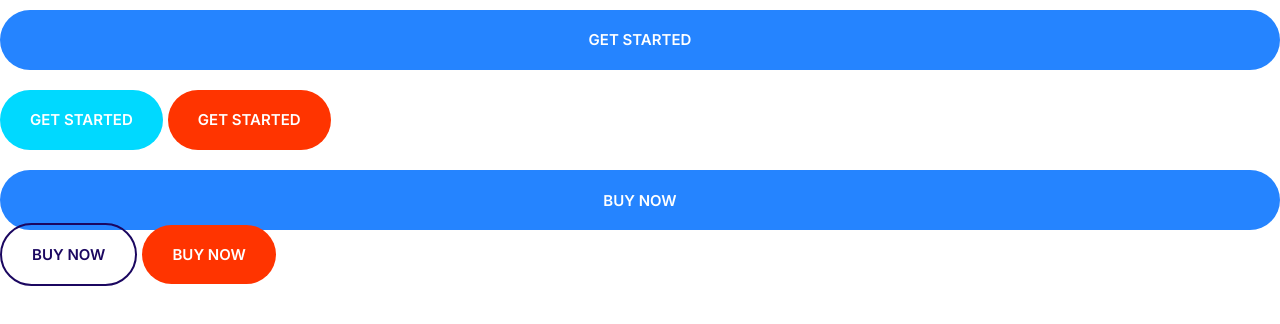
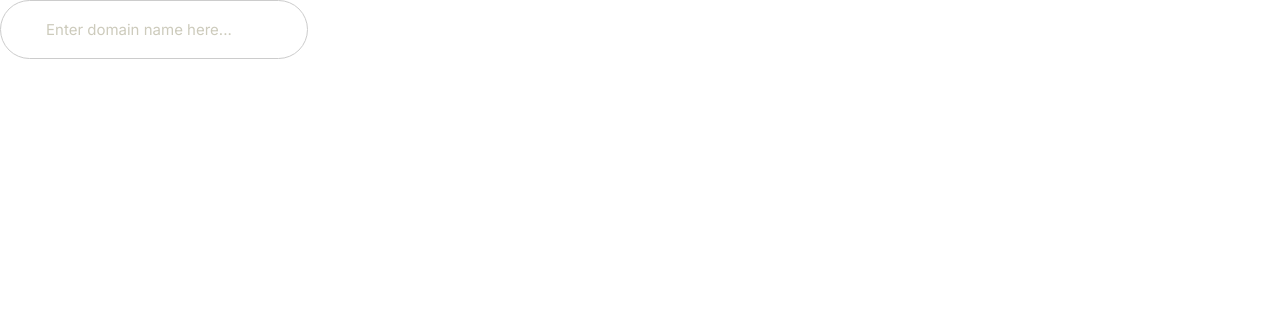
Before and after one commit to ChidoriRino/HTML-CSS-practice, a plain HTML site: page index.html in a window 1280 px wide. Drawn offline with nearby package versions, Linux system fonts and the light colour scheme.

Commit message:
create components input.

```diff
--- a/css/styles.css
+++ b/css/styles.css
@@ -235,3 +235,23 @@ a {
     font-size: 1.5rem;
   }
 }
+
+/* inputs */
+.input {
+  border-radius: 50px;
+  border: 1px solid #ccc;
+  color: var(--color-headings);
+  font-size: 2rem;
+  outline: 0;
+  padding: 2rem 4.5rem;
+}
+
+::placeholder {
+  color: #cdcbbc;
+}
+
+@media screen and (min-width: 1024px) {
+  .input {
+    font-size: 1.5rem;
+  }
+}
--- a/index.html
+++ b/index.html
@@ -14,11 +14,6 @@
     <link rel="stylesheet" href="css/styles.css" />
   </head>
   <body>
-    <button class="btn btn--primary btn--block">get started</button>
-    <button class="btn btn--secondary">get started</button>
-    <button class="btn btn--accent">get started</button>
-    <a href="#" class="btn btn--primary btn--block">Buy Now</a>
-    <a href="#" class="btn btn--secondary btn--outline">Buy Now</a>
-    <a href="#" class="btn btn--accent">Buy Now</a>
+    <input type="text" class="input" placeholder="Enter domain name here..." />
   </body>
 </html>
```
Also changed, not shown: components/input.html (added, +1 -0 lines).
